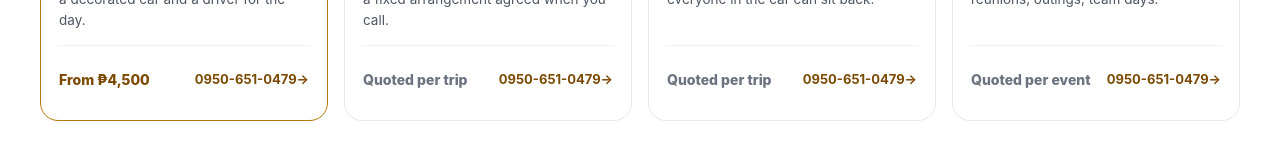
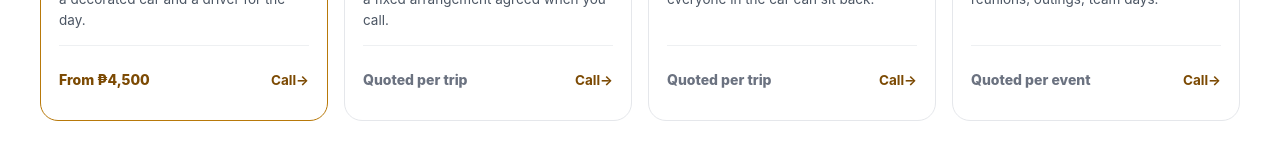
Before and after one commit to arvincosto11-wq/car-rental-app, a React (Vite) app in the folder client/: page / in a window 1280 px wide. Shown: the part 2741-2901 px from the top of the page. Built offline with nearby package versions, Linux system fonts and the light colour scheme; no server answers.

Commit message:
Revert "Show the number on the occasion cards, not the word "Call""
This reverts commit daee5ef2713e572c94e806e520d3b9337ff93bcb.

```diff
--- a/client/src/components/home/OccasionsSection.jsx
+++ b/client/src/components/home/OccasionsSection.jsx
@@ -129,10 +129,7 @@ const OccasionsSection = ({ cars }) => {
       color: on ? goldInk(isDark) : (isDark ? '#8a8d91' : '#6b7280'),
     }),
     link: {
-      // A shade smaller than the price beside it: the number is longer
-      // than the word it replaced, and on a narrow card the two share one
-      // line until they cannot.
-      fontSize: '13px', fontWeight: '700', textDecoration: 'none', whiteSpace: 'nowrap',
+      fontSize: '13.5px', fontWeight: '700', textDecoration: 'none',
       color: goldInk(isDark), minHeight: '44px', display: 'inline-flex', alignItems: 'center',
     },
   };
@@ -170,15 +167,8 @@ const OccasionsSection = ({ cars }) => {
                   <p style={s.text}>{o.text}</p>
                   <div style={s.foot}>
                     <span style={s.price(o.highlight)}>{o.price}</span>
-                    {/* The number itself, not the word "Call".
-                        On a phone this still opens the dialler. On a
-                        laptop a tel: link usually opens nothing — Windows
-                        asks which application should handle it, which is
-                        a dead end — so the number has to be readable
-                        without clicking anything. Dialling is the
-                        convenience on top, never the only way to get it. */}
                     <a href={TEL} style={s.link} aria-label={`Call to arrange ${o.title.toLowerCase()}: ${PHONE}`}>
-                      {PHONE} <span aria-hidden="true">→</span>
+                      Call <span aria-hidden="true">→</span>
                     </a>
                   </div>
                 </div>
```
